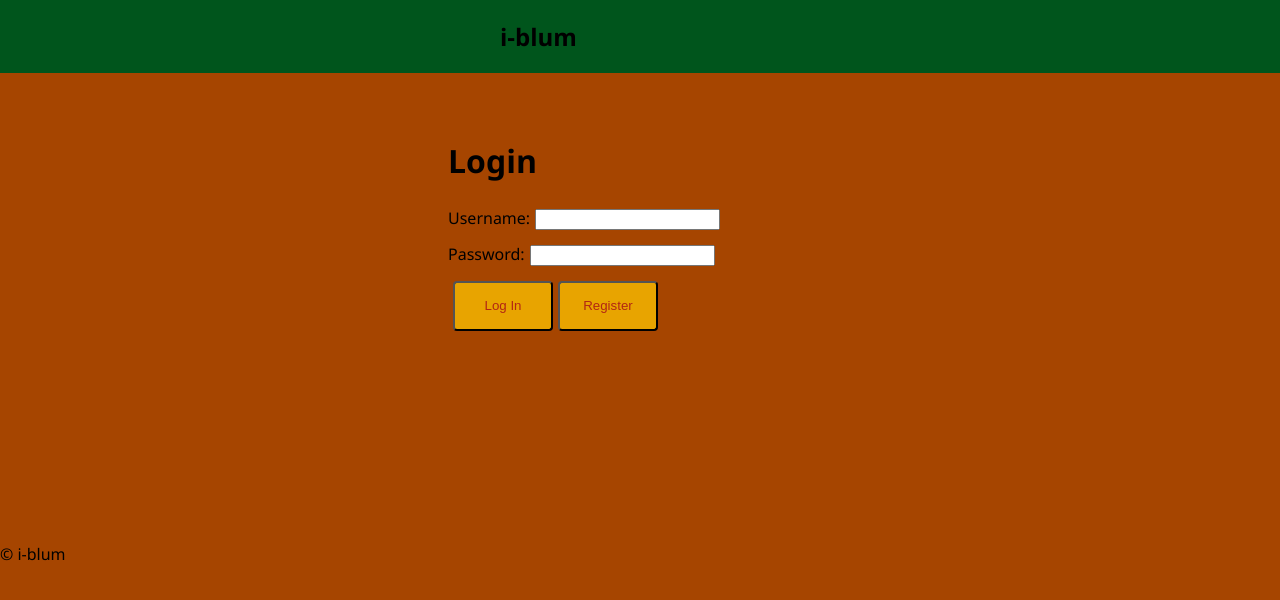
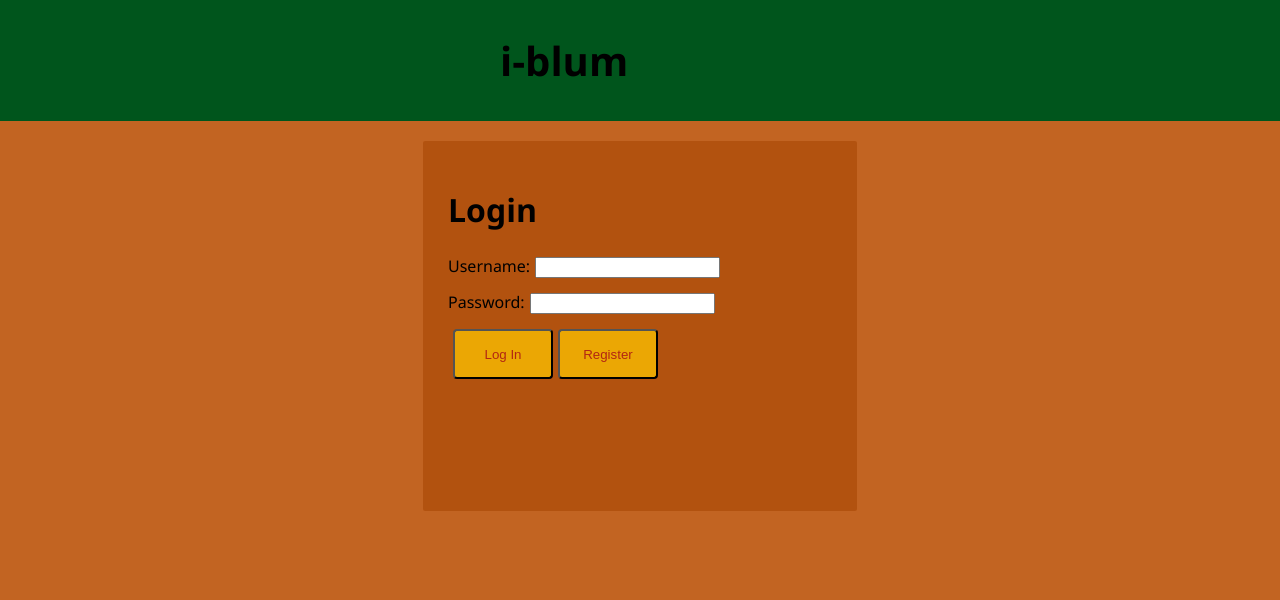
Before and after one commit to thaokhou1/Solo-Project-Iblum, a React (Create React App) app: page /#/home in a window 1280 px wide. Shown: the top 600 px of the page. Built offline with nearby package versions, Linux system fonts and the light colour scheme; no server answers.

Commit message:
Adjusted background color to be brighter

```diff
--- a/src/components/App/App.css
+++ b/src/components/App/App.css
@@ -1,7 +1,8 @@
 body {
     font-family: 'Segoe UI', Tahoma, Geneva, Verdana, sans-serif;
     margin: 0px;
-    background-color: #A64500;
+    background-color: rgb(194, 100, 34);
+
 }
 
 .alert {
@@ -16,6 +17,7 @@ form {
     margin: 20px auto;
     padding: 25px;
     border-radius: 2px;
+
 }
 
 input {
--- a/src/components/App/App.js
+++ b/src/components/App/App.js
@@ -51,7 +51,7 @@ class App extends Component {
             {/* If none of the other routes matched, we will show a 404. */}
             <Route render={() => <h1>404</h1>} />
           </Switch>
-          <Footer />
+
         </div>
       </Router>
     )
--- a/src/components/Nav/Nav.css
+++ b/src/components/Nav/Nav.css
@@ -1,5 +1,5 @@
 .nav-title {
-    font-size: 24px;
+    font-size: 40px;
     font-weight: 700;
     display: inline-block ;
     color: black;
```
